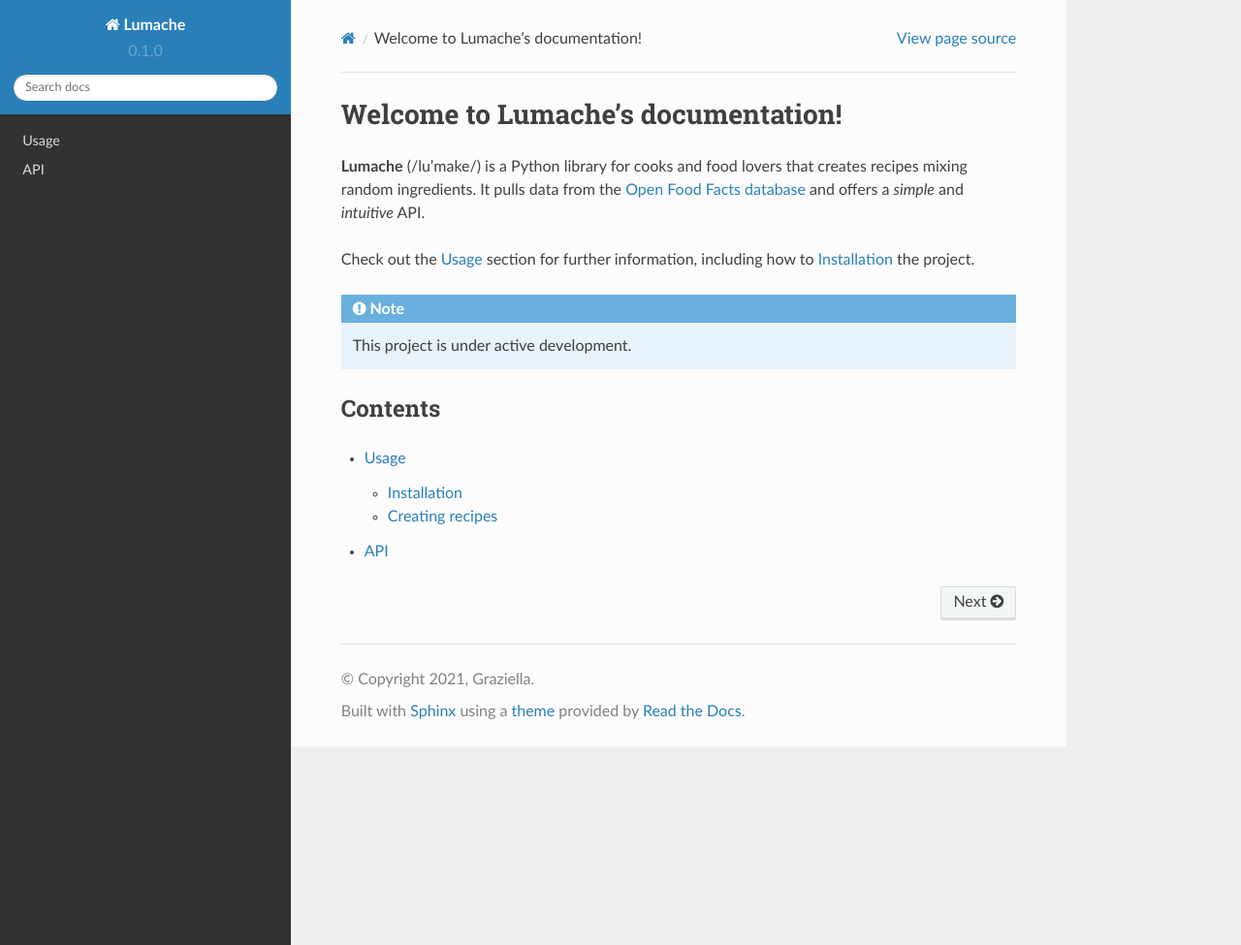
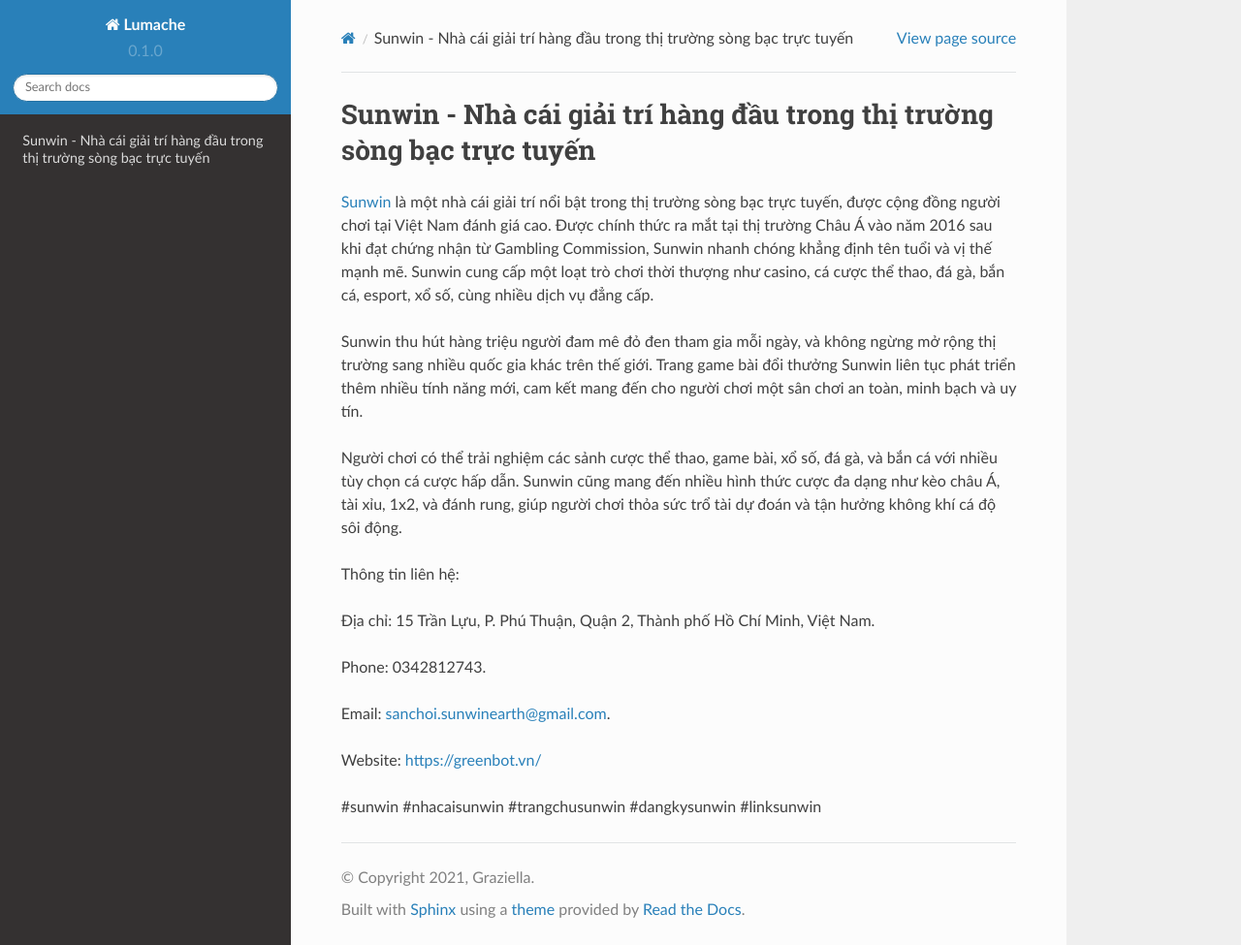
Before and after one commit to iaduphattai904809/greenbotvn, a Sphinx documentation site: the page built from docs/source/index.rst, in a window 1280 px wide and 975 px high. Shown: the whole window at 97% size. Built offline with Sphinx 7.4.7 and the Read the Docs theme 2.0.0, drawn with Linux system fonts in a browser that asks for light colours.

Commit message:
Update index.rst

```diff
--- a/docs/source/index.rst
+++ b/docs/source/index.rst
@@ -1,22 +1,20 @@
-Welcome to Lumache's documentation!
+Sunwin - Nhà cái giải trí hàng đầu trong thị trường sòng bạc trực tuyến
 ===================================
 
-**Lumache** (/lu'make/) is a Python library for cooks and food lovers
-that creates recipes mixing random ingredients.
-It pulls data from the `Open Food Facts database <https://world.openfoodfacts.org/>`_
-and offers a *simple* and *intuitive* API.
+`Sunwin <https://greenbot.vn/>`_ là một nhà cái giải trí nổi bật trong thị trường sòng bạc trực tuyến, được cộng đồng người chơi tại Việt Nam đánh giá cao. Được chính thức ra mắt tại thị trường Châu Á vào năm 2016 sau khi đạt chứng nhận từ Gambling Commission, Sunwin nhanh chóng khẳng định tên tuổi và vị thế mạnh mẽ. Sunwin cung cấp một loạt trò chơi thời thượng như casino, cá cược thể thao, đá gà, bắn cá, esport, xổ số, cùng nhiều dịch vụ đẳng cấp.
 
-Check out the :doc:`usage` section for further information, including
-how to :ref:`installation` the project.
+Sunwin thu hút hàng triệu người đam mê đỏ đen tham gia mỗi ngày, và không ngừng mở rộng thị trường sang nhiều quốc gia khác trên thế giới. Trang game bài đổi thưởng Sunwin liên tục phát triển thêm nhiều tính năng mới, cam kết mang đến cho người chơi một sân chơi an toàn, minh bạch và uy tín.
 
-.. note::
+Người chơi có thể trải nghiệm các sảnh cược thể thao, game bài, xổ số, đá gà, và bắn cá với nhiều tùy chọn cá cược hấp dẫn. Sunwin cũng mang đến nhiều hình thức cược đa dạng như kèo châu Á, tài xỉu, 1x2, và đánh rung, giúp người chơi thỏa sức trổ tài dự đoán và tận hưởng không khí cá độ sôi động.
 
-   This project is under active development.
+Thông tin liên hệ:
 
-Contents
---------
+Địa chỉ: 15 Trần Lựu, P. Phú Thuận, Quận 2, Thành phố Hồ Chí Minh, Việt Nam.
 
-.. toctree::
+Phone: 0342812743.
 
-   usage
-   api
+Email: sanchoi.sunwinearth@gmail.com.
+
+Website: https://greenbot.vn/
+
+#sunwin #nhacaisunwin #trangchusunwin #dangkysunwin #linksunwin
```
